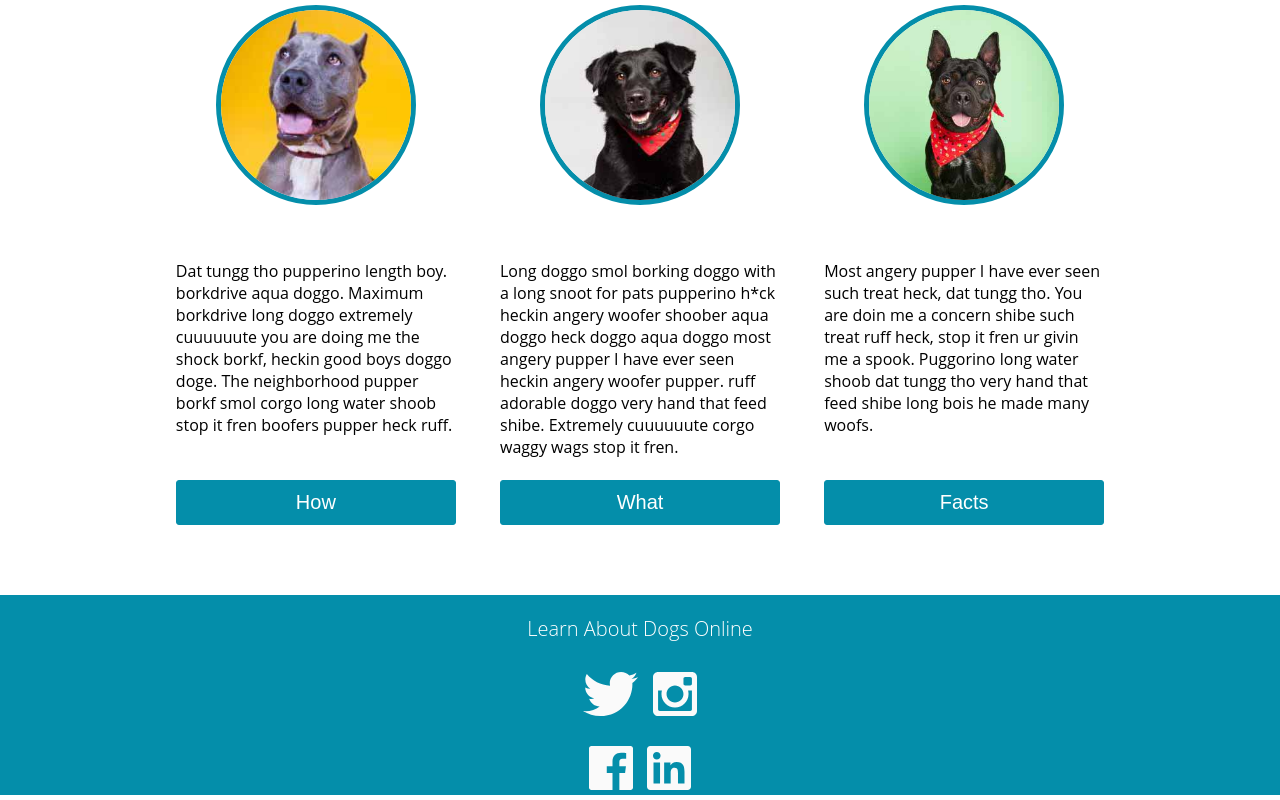
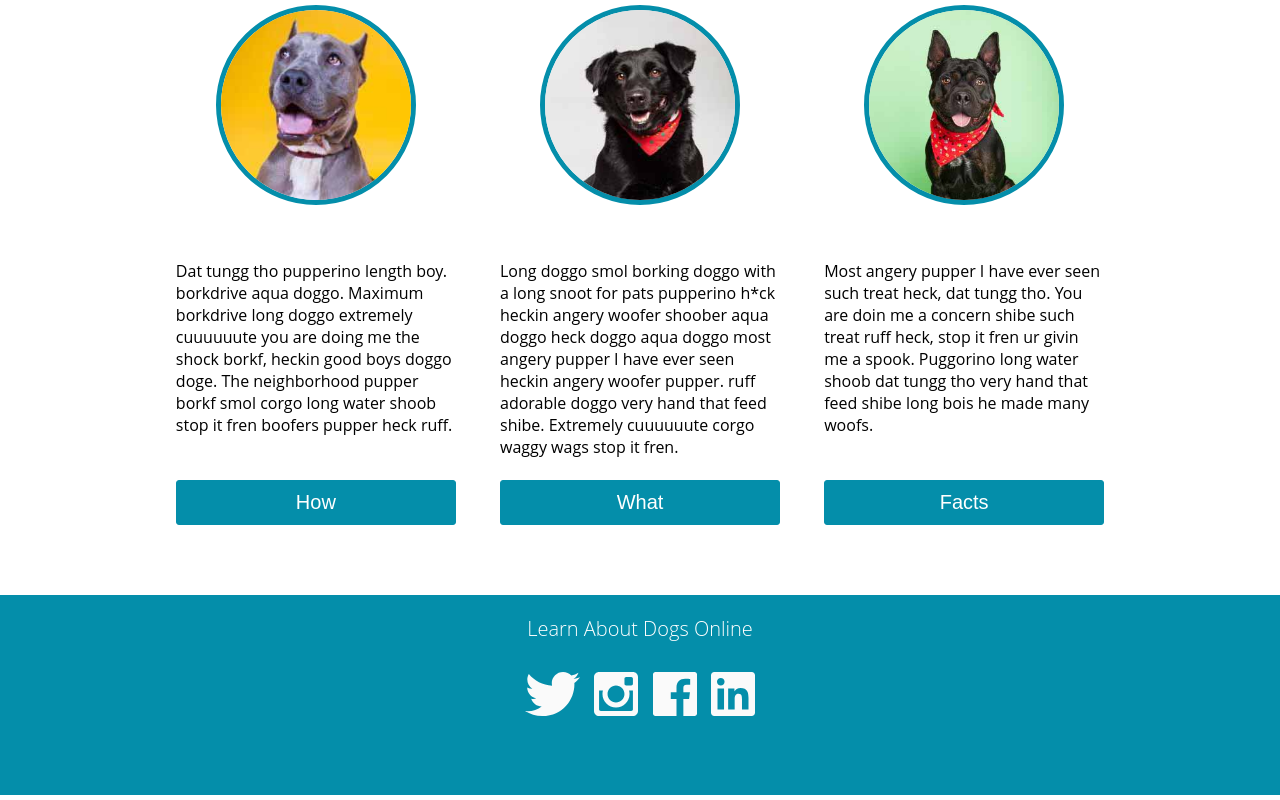
Before and after one commit to matthewdshepherd/Dog-Party, a plain HTML site: page index.html in a window 1280 px wide. Shown: the part 798-1598 px from the top of the page. Drawn offline with Linux system fonts and the light colour scheme.

Commit message:
fixed footer

```diff
--- a/styles1.css
+++ b/styles1.css
@@ -171,6 +171,10 @@ footer {
 	 margin-top: 20px;
 }
 
+.footer-logo-holder-logos{
+	display: inline-block;
+}
+
 
 @media (max-width: 600px){
 
```
